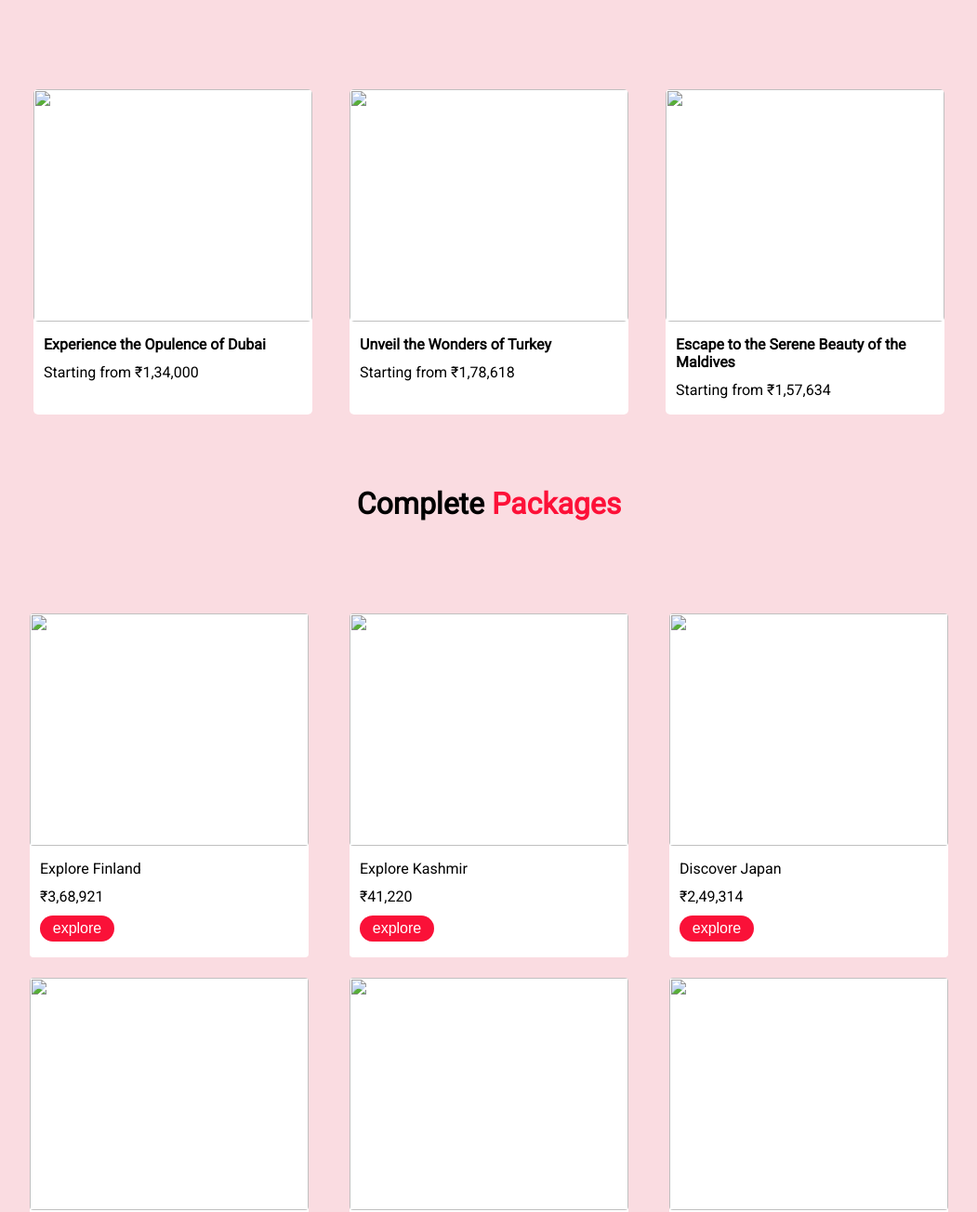
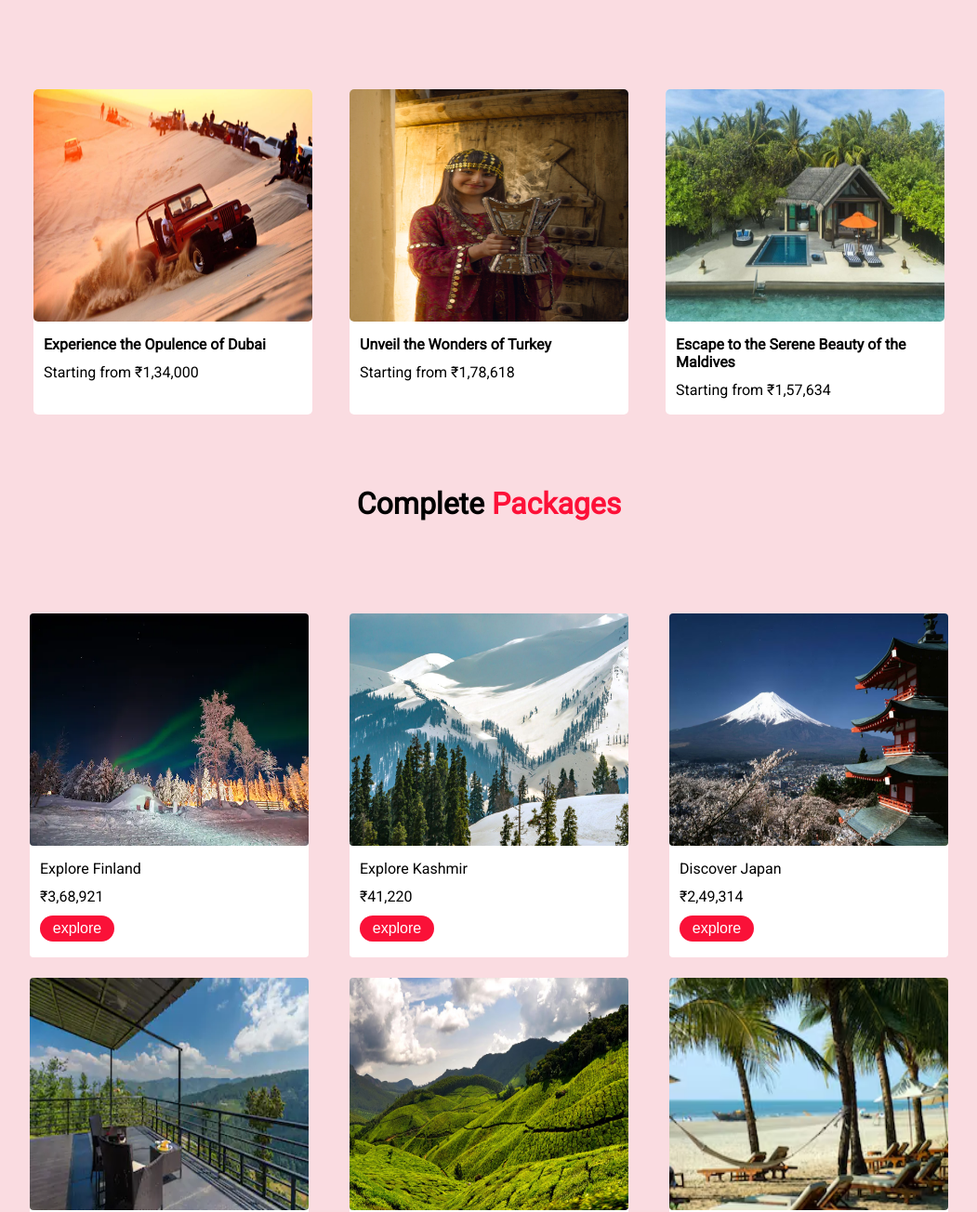
Before and after one commit to Jieyaa/InfinityView, a plain HTML site: page index.html in a window 1280 px wide. Shown: the part 709-2013 px from the top of the page at 93% size, without its empty margins (114-1165 px from the left). Drawn offline with Linux system fonts and the light colour scheme; a web font is replaced by a local one.

Commit message:
Update index.html

```diff
--- a/index.html
+++ b/index.html
@@ -42,7 +42,7 @@
             </div>
 
             <i id="hills" class="fa-solid fa-mountain"></i>
-            <img id="girl" src="./assets/main.png" alt="">
+            <img id="girl" src="main.png" alt="">
         </div>
 
         <div class="best" id="best">
@@ -51,17 +51,17 @@
             </div>
             <div class="places">
                 <div class="card">
-                    <img src="./assets/place1.jpg" alt="">
+                    <img src="place1.jpg" alt="">
                     <p><b>Experience the Opulence of Dubai</b></p>
                     <p>Starting from &#8377;1,34,000</p>
                 </div>
                 <div class="card">
-                    <img src="./assets/place2.jpg" alt="">
+                    <img src="place2.jpg" alt="">
                     <p><b>Unveil the Wonders of Turkey</b></p>
                     <p>Starting from &#8377;1,78,618</p>
                 </div>
                 <div class="card">
-                    <img src="./assets/place3.jpg" alt="">
+                    <img src="place3.jpg" alt="">
                     <p><b>Escape to the Serene Beauty of the Maldives</b></p>
                     <p>Starting from &#8377;1,57,634</p>
                 </div>
@@ -74,40 +74,40 @@
             </div>
             <div class="packages">
                 <div class="packCard">
-                    <img src="./assets/pack1.webp" alt="">
+                    <img src="pack1.webp" alt="">
                     <p>Explore Finland</p>
                     <p>&#8377;3,68,921</p>
                     <button>explore</button>
 
                 </div>
                 <div class="packCard">
-                    <img src="./assets/pack2.jpeg" alt="">
+                    <img src="pack2.jpeg" alt="">
                     <p>Explore Kashmir</p>
                     <p>&#8377;41,220</p>
                     <button>explore</button>
 
                 </div>
                 <div class="packCard">
-                    <img src="./assets/Mount Fuji and Chureito Peace.avif" alt="">
+                    <img src="Mount Fuji and Chureito Peace.avif" alt="">
                     <p>Discover Japan</p>
                     <p>&#8377;2,49,314</p>
                     <button>explore</button>
 
                 </div>
                 <div class="packCard">
-                    <img src="./assets/pack4.webp" alt="">
+                    <img src="pack4.webp" alt="">
                     <p>Venture Mussooriee</p>
                     <p>&#8377;21,500</p>
                     <button>explore</button>
                 </div>
                 <div class="packCard">
-                    <img src="./assets/pack5.avif" alt="">
+                    <img src="pack5.avif" alt="">
                     <p>Uncover Kerala</p>
                     <p>&#8377;57,650</p>
                     <button>explore</button>
                 </div>
                 <div class="packCard">
-                    <img src="./assets/pack6.avif" alt="">
+                    <img src="pack6.avif" alt="">
                     <p>Unveil Goa</p>
                     <p>&#8377;28,653</p>
                     <button>explore</button>
@@ -122,19 +122,19 @@
 
             <div class="clients">
                 <div class="review">
-                    <img src="./assets/slide2.jpg" alt="">
+                    <img src="slide2.jpg" alt="">
                     <p>"I never thought traveling to Turkey could be this easy and enjoyable.<br>Thanks to InfinityView, we discovered hidden gems and must-visit spots. Our trip was a blend of culture, history, and breathtaking views!"</p>
                 </div>
                 <div class="review" id="review">
-                    <img src="./assets/slide3.jpg" alt="">
+                    <img src="slide3.jpg" alt="">
                     <p>"InfinityView is my go-to for all travel plans. The seasonal hot spots section helped us find the perfect getaway this year.<br>It feels like they truly understand the essence of each destination. Brilliant!"</p>
                 </div>
                 <div class="review">
-                    <img src="./assets/slide4.jpg" alt="">
+                    <img src="slide4.jpg" alt="">
                     <p>"From booking our Dubai adventure to experiencing the opulent lifestyle firsthand, InfinityView exceeded all our expectations.<br>The process was seamless, and the customer service was fantastic."</p>
                 </div>
                 <div class="review">
-                    <img src="./assets/slide5.jpg" alt="">
+                    <img src="slide5.jpg" alt="">
                     <p>"InfinityView made our Goa trip unforgettable! The vibrant beaches, amazing nightlife, and serene spots we discovered were all thanks to their excellent recommendations.<br>We can't wait to plan our next adventure with them!"</p>
                 </div>
             </div>
```
